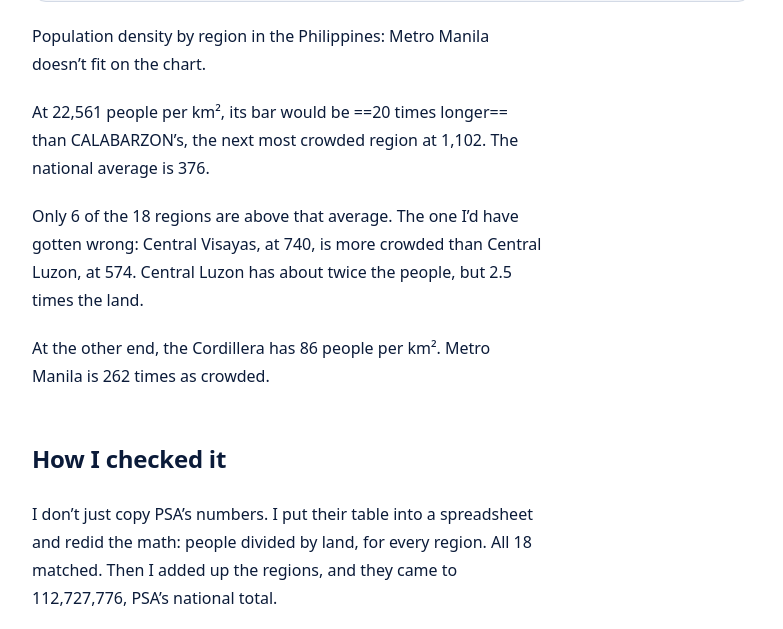
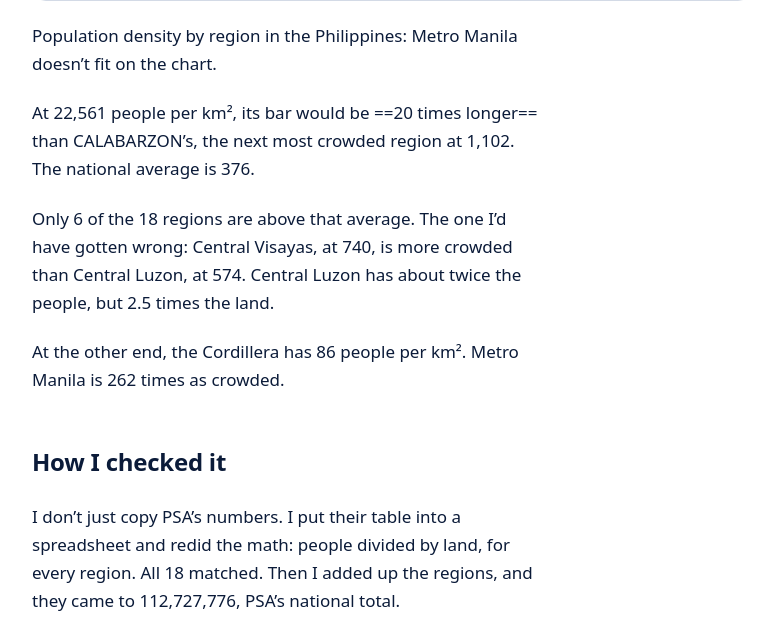
Before and after one commit to DaryllBanal1030/db-insights, an Astro site: page /analytics/2026-11-25-population-density-by-region in a window 1280 px wide. Shown: the part 1212-1841 px from the top of the page, without its empty margins (248-1031 px from the left). Built offline with nearby package versions, Linux system fonts and the light colour scheme; Astro itself is replaced by a stand-in of ours; no server answers.

Commit message:
Post text: highlighter sits on the letters; tighter, slightly larger body
The highlight stroke ran under the letters (62-94%) and read as a thick underline; it now covers the lower half of the letters (48-84%, and 38-88% in post bodies). Post body 17px with 1.65 line height (was 16px / 1.75, which made lines float apart).

Co-Authored-By: Claude Opus 5.5 <noreply@anthropic.com>

```diff
--- a/src/styles/global.css
+++ b/src/styles/global.css
@@ -240,14 +240,30 @@ mark.insight {
   color: inherit;
   background-color: transparent;
   font-weight: inherit;
+  /* The stroke covers the lower half of the letters (about 48% to 84% of
+     the text height), like a real highlighter pen. Lower than that (it was
+     62% to 94% until Nov 25, 2026) it sits under the letters and reads as a
+     thick underline, especially in body text. */
   background-image: linear-gradient(
-    transparent 62%,
-    color-mix(in srgb, var(--hl, var(--color-gold)) 60%, transparent) 62%,
-    color-mix(in srgb, var(--hl, var(--color-gold)) 60%, transparent) 94%,
-    transparent 94%
+    transparent 48%,
+    color-mix(in srgb, var(--hl, var(--color-gold)) 55%, transparent) 48%,
+    color-mix(in srgb, var(--hl, var(--color-gold)) 55%, transparent) 84%,
+    transparent 84%
   );
+  padding-inline: 0.08em;
+  margin-inline: -0.04em;
   -webkit-box-decoration-break: clone;
   box-decoration-break: clone;
+}
+/* In body text the letters are small, so the stroke reaches a little higher
+   (about 38% to 88%); otherwise it still reads as an underline. */
+.post-body mark {
+  background-image: linear-gradient(
+    transparent 38%,
+    color-mix(in srgb, var(--hl, var(--color-gold)) 50%, transparent) 38%,
+    color-mix(in srgb, var(--hl, var(--color-gold)) 50%, transparent) 88%,
+    transparent 88%
+  );
 }
 
 /* CORNER ACCENTS — the Masterbrand signature from the post templates
@@ -303,9 +319,13 @@ mark.insight {
    (<h2>, <p>, <ul>, <code>…) with no classes, so we style those tags here,
    scoped to the `.post-body` wrapper on the post page.
 ----------------------------------------------------------------------------- */
+/* 17px with 1.65 line height: big enough to read comfortably, lines close
+   enough that a paragraph holds together (1.75 at 16px made each line float
+   on its own). */
 .post-body {
   color: var(--text);
-  line-height: 1.75;
+  font-size: 1.0625rem;
+  line-height: 1.65;
 }
 .post-body > * + * {
   margin-top: 1.25em;
```
